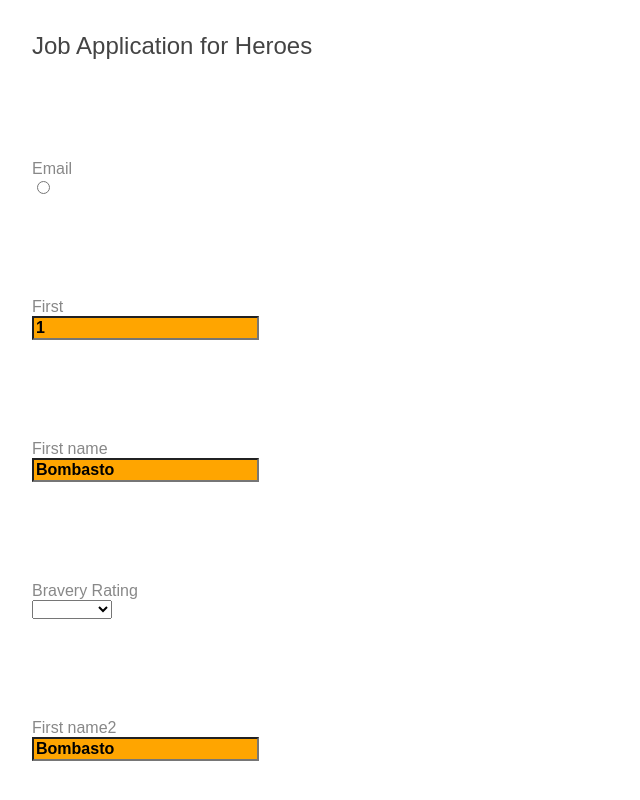
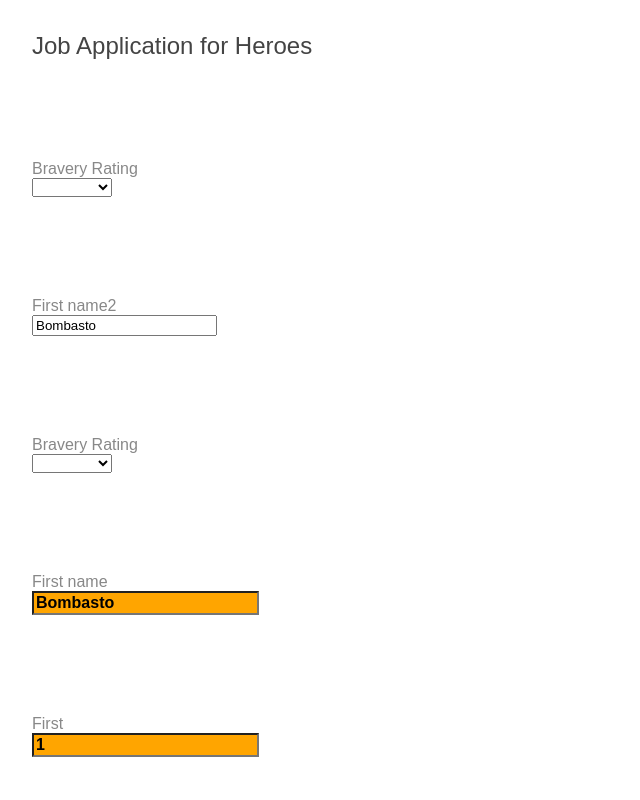
Before and after one commit to jacus410/angular-dynamicf, an Angular app: page / in a window 1280 px wide. Shown: the top 800 px of the page, without its empty margins (0-640 px from the left). Built offline with nearby package versions, Linux system fonts and the light colour scheme.

Commit message:
formularze poza serwisem

```diff
--- a/src/app/app.component.ts
+++ b/src/app/app.component.ts
@@ -36,7 +36,7 @@ export class AppComponent {
         value: 'Bombasto',
         required: true,
         order: 5,
-        class: 'red',
+       // class: 'red',
       }),
 
      new DropdownQuestion({
@@ -80,7 +80,7 @@ export class AppComponent {
     ]
 
   constructor(service: QuestionService) {
-    this.questions = service.getQuestions();
+    this.questions = this.questions2;
   }
 
 
```
